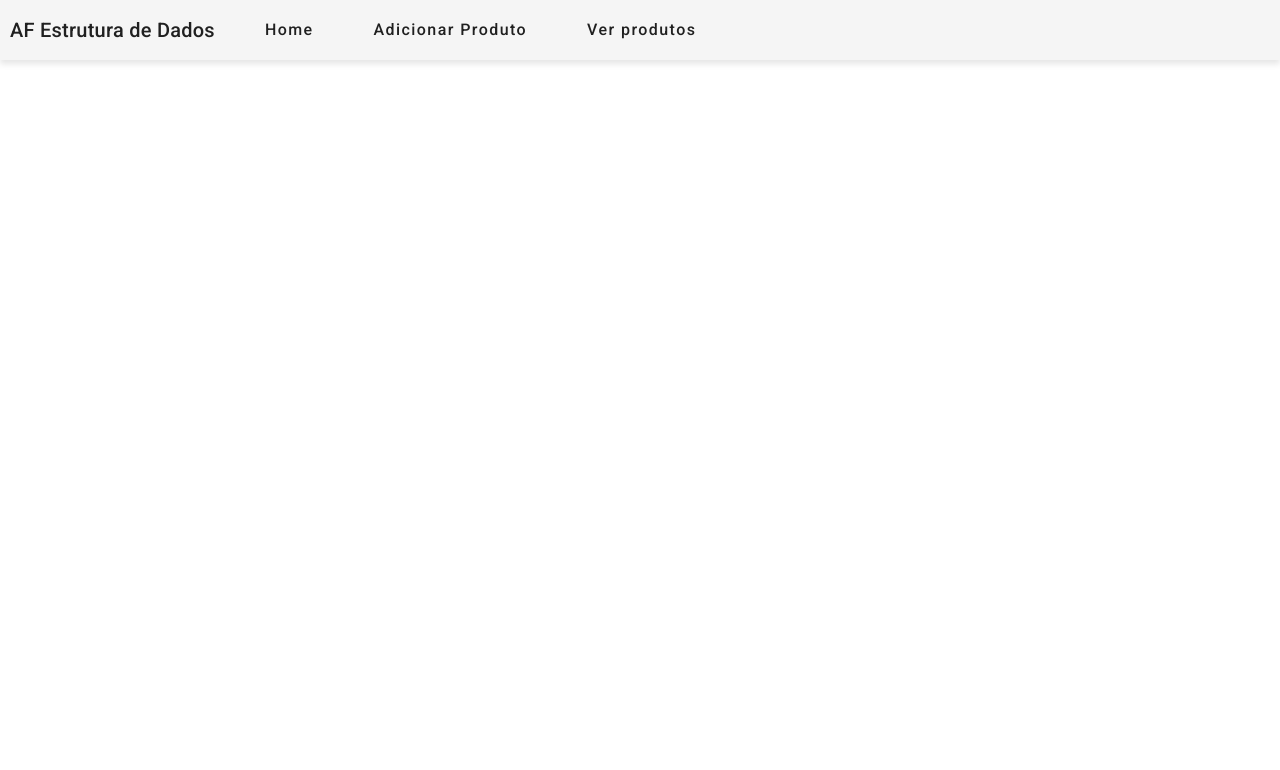
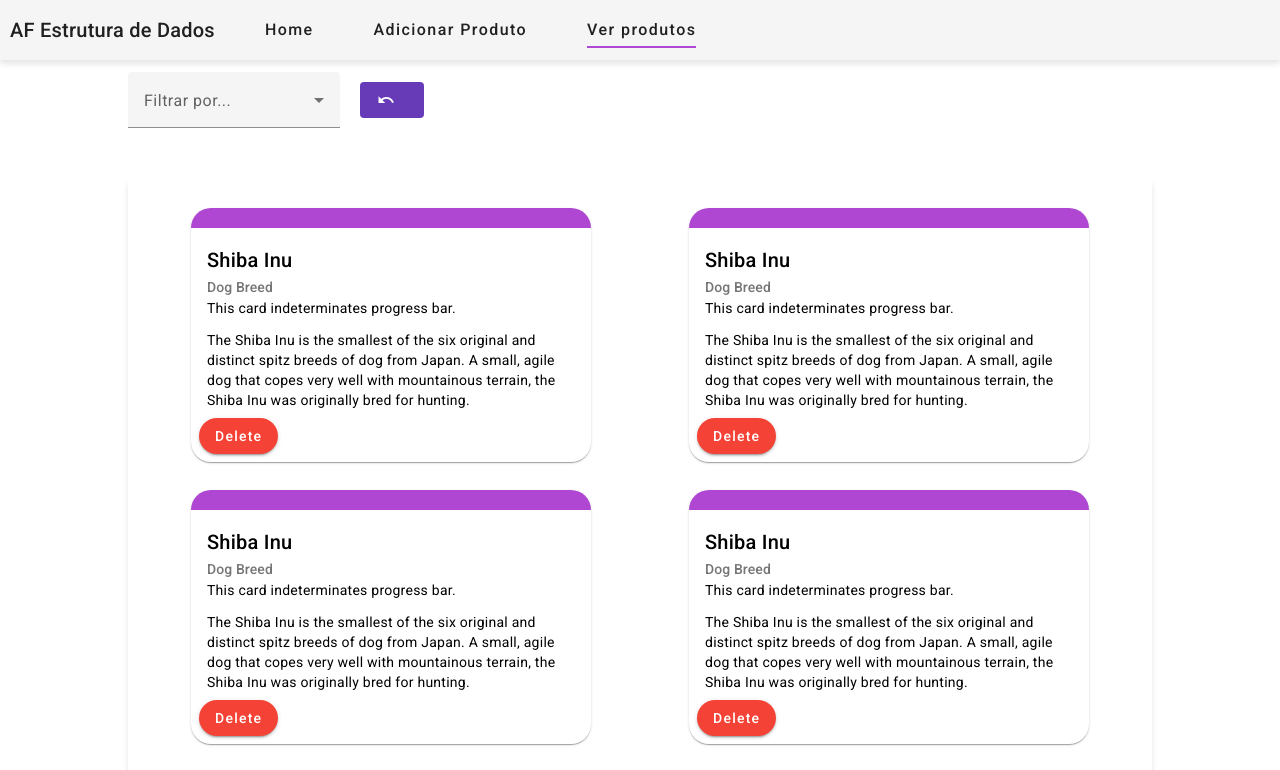
Before and after one commit to PedroLVA/AFEstrutura, an Angular app: page /ver-produtos in a window 1280 px wide. Before the commit this address led to /. Shown: the top 770 px of the page. Built offline with nearby package versions, Linux system fonts and the light colour scheme.

Commit message:
added undo button and fixed some things

```diff
--- a/src/app/app-routing.module.ts
+++ b/src/app/app-routing.module.ts
@@ -16,7 +16,7 @@ const routes: Routes = [
     component: AdicionarProdutosComponent
   },
   {
-    path: 'visualizar',
+    path: 'ver-produtos',
     component: VerProdutosComponent
   },
 
--- a/src/app/components/card/card.component.html
+++ b/src/app/components/card/card.component.html
@@ -1,7 +1,7 @@
 
     <!-- card-->
     <mat-card class="example-card">
-        <mat-card-header>
+        <mat-card-header class="card-header">
             <mat-card-title>Shiba Inu</mat-card-title>
             <mat-card-subtitle>Dog Breed</mat-card-subtitle>
         </mat-card-header>
@@ -10,7 +10,6 @@
             <p>{{longText}}</p>
         </mat-card-content>
         <mat-card-actions class="flex">
-            <button mat-raised-button color="warn">Delete</button>
-            <button mat-raised-button color="primary">Edit</button>
+            <button mat-raised-button color="warn" class="raisedButton">Delete</button>
         </mat-card-actions>
     </mat-card>
--- a/src/app/components/card/card.component.scss
+++ b/src/app/components/card/card.component.scss
@@ -1,9 +1,15 @@
 @import "../../../assets/variables.scss";
 .example-card {
     max-width: 400px;
+    border-top: 20px solid $primary-purple;
+    border-radius: 20px ;
   }
 
  .flex{
     display: flex;
     justify-content: space-between;
  }
+
+ .raisedButton{
+   border-radius: 20px ;
+ }
--- a/src/app/components/header/header.component.html
+++ b/src/app/components/header/header.component.html
@@ -3,6 +3,6 @@
     <span>AF Estrutura de Dados</span>
     <button routerLink="home" mat-button routerLinkActive="active"><span>Home</span></button>
     <button routerLink="adicionar" mat-button routerLinkActive="active"><span>Adicionar Produto</span></button>
-    <button routerLink="visualizar" mat-button routerLinkActive="active"><span>Ver produtos</span></button>
+    <button routerLink="ver-produtos" mat-button routerLinkActive="active"><span>Ver produtos</span></button>
   </mat-toolbar>
 </p>
--- a/src/app/components/ver-produtos/ver-produtos.component.html
+++ b/src/app/components/ver-produtos/ver-produtos.component.html
@@ -1,5 +1,9 @@
 <div class="wrapper">
-    <app-products-filter></app-products-filter>
+    <div class="flex-filter-undo">
+        <app-products-filter></app-products-filter>
+        <button mat-flat-button color="primary" ><mat-icon>undo</mat-icon></button>
+    </div>
+
     <div class="container-cards box">
         <app-card></app-card>
         <app-card></app-card>
--- a/src/app/components/ver-produtos/ver-produtos.component.scss
+++ b/src/app/components/ver-produtos/ver-produtos.component.scss
@@ -12,5 +12,22 @@
 
 .wrapper{
   margin: 10px auto 10px auto;
- width: 80%;
+  display: flex;
+  flex-direction: column;
+  gap: 3em;
+  width: 80%;
 }
+
+.flex-filter-undo{
+  align-items: center;
+  display: flex;
+  gap: 20px;
+}
+
+.button{
+  height: fit-content;
+}
+
+::ng-deep .mat-mdc-form-field-subscript-wrapper, .mat-mdc-form-field-bottom-align::before {
+  display: none;
+}
```
